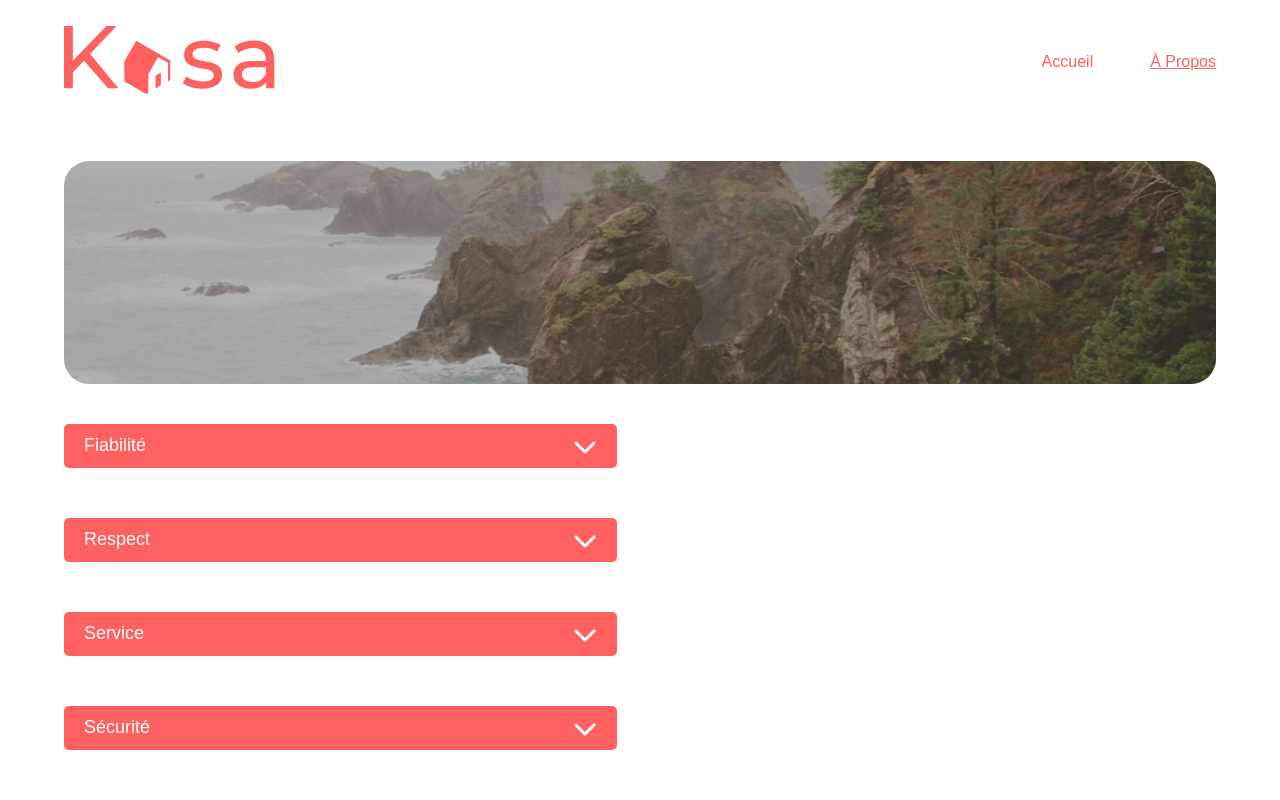
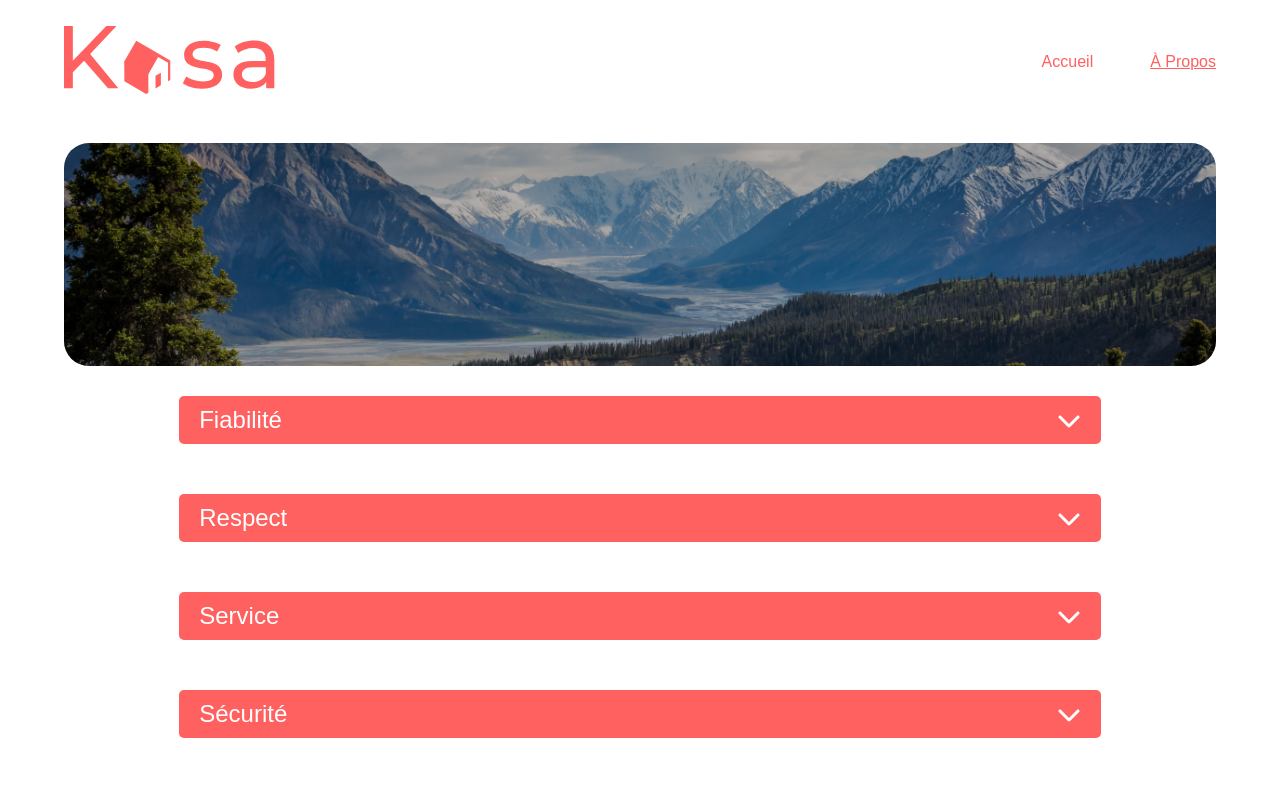
Before and after one commit to dkoshevko/P6-Kasa-Denys-Koshevko, a React (Create React App) app: page /a-propos in a window 1280 px wide. Shown: the top 800 px of the page. Built offline with nearby package versions, Linux system fonts and the light colour scheme.

Commit message:
ajustements

```diff
--- a/public/index.html
+++ b/public/index.html
@@ -24,7 +24,7 @@
       work correctly both with client-side routing and a non-root public URL.
       Learn how to configure a non-root public URL by running `npm run build`.
     -->
-    <title>React App</title>
+    <title>Kasa</title>
   </head>
   <body>
     <noscript>You need to enable JavaScript to run this app.</noscript>
--- a/src/components/BannerImage.js
+++ b/src/components/BannerImage.js
@@ -1,11 +1,17 @@
 import '../styles/BannerImage.css';
 
-export default function BannerImage({ children }) {
+export default function BannerImage({ children, imageUrl, marginTop, marginBottom }) {
 
-  return (
-    <div className='image-banner'>
-      <div className="banner-overlay" />
-      {children}
-    </div>
-  )
+    const bannerStyle = {
+        marginTop,
+        marginBottom,
+        backgroundImage: `url(${imageUrl})`,
+    };
+
+    return (
+        <div className='image-banner' style={bannerStyle}>
+        <div className="banner-overlay" />
+        {children}
+        </div>
+    )
 }
--- a/src/components/Collapse.js
+++ b/src/components/Collapse.js
@@ -3,7 +3,7 @@ import '../styles/Collapse.css';
 import { FontAwesomeIcon } from '@fortawesome/react-fontawesome';
 import { faChevronUp, faChevronDown } from '@fortawesome/free-solid-svg-icons';
 
-export default function Collapse({ title, text }) {
+export default function Collapse({ title, text, customClasses }) {
     const [isOpen, setIsOpen] = useState(true);
 
     const toggleCollapse = () => {
@@ -11,17 +11,17 @@ export default function Collapse({ title, text }) {
     };
 
     return (
-        <div className='collapse-container housing-collapse-container'>
-            <div className='collapse housing-collapse'>
-                <button className='collapse-header housing-collapse-header' onClick={toggleCollapse}>
-                    <h3 className='collapse-title housing-collapse-title'>{title}</h3>
+        <div className={`collapse-container ${customClasses}`}>
+            <div className={`collapse ${customClasses}`}>
+                <button className={`collapse-header ${customClasses}`} onClick={toggleCollapse}>
+                    <h3 className={`collapse-title ${customClasses}`}>{title}</h3>
                     <FontAwesomeIcon
                         icon={isOpen ? faChevronDown : faChevronUp}
-                        className="collapse-icon housing-collapse-icon"
+                        className="collapse-icon"
                         />
                 </button>
                 {!isOpen && (
-                    <div className='collapse-body housing-collapse-body'>
+                    <div className={`collapse-body ${customClasses}`}>
                     {text}
                     </div>
                 )}
--- a/src/pages/About.js
+++ b/src/pages/About.js
@@ -1,11 +1,16 @@
 import '../styles/About.css';
 import BannerImage from '../components/BannerImage';
 import Collapse from '../components/Collapse';
+import mountains from '../assets/mountains.jpg';
 
 export default function About() {
     return (
         <main className='about'>
-            <BannerImage />
+            <BannerImage
+                imageUrl={mountains}
+                marginTop="45px"
+                marginBottom="30px">
+            </BannerImage>
             <Collapse title='Fiabilité' text="Les annonces postées sur Kasa garantissent une fiabilité totale. Les photos sont conformes aux logements, et toutes les informations sont régulièrement vérifiées  par nos équipes." />
             <Collapse title='Respect' text="La bienveillance fait partie des valeurs fondatrices de Kasa. Tout comportement discriminatoire ou de perturbation du voisinage entraînera une exclusion de notre plateforme." />
             <Collapse title='Service' text="Nos équipes se tiennent à votre disposition pour vous fournir une expérience parfaite. N'hésitez pas à nous contacter si vous avez la moindre question." />
--- a/src/pages/Home.js
+++ b/src/pages/Home.js
@@ -3,11 +3,16 @@ import '../styles/Home.css';
 import BannerImage from '../components/BannerImage';
 import housingData from '../datas/logements.json';
 import Thumb from '../components/Thumb';
+import plage from '../assets/plage.jpg';
 
 export default function Home() {
     return (
         <main>
-            <BannerImage>
+            <BannerImage
+                imageUrl={plage}
+                marginTop="60px"
+                marginBottom="40px"
+                >
                 <h1 className='banner-title'>Chez vous, partout et ailleurs</h1>
             </BannerImage>
             <div className="gallery-home">
--- a/src/pages/Housing.js
+++ b/src/pages/Housing.js
@@ -57,9 +57,9 @@ export default function Housing() {
                 <div className='housing-rating'>{ratingStars()}</div>
             </div>
         </div>
-        <div className='housing-collapses'>
-            <Collapse title='Description' text={description} />
-            <Collapse title='Équipements' text={equipmentsList()} />
+        <div className='housing-collapses-container'>
+            <Collapse title='Description' text={description} customClasses='housing-collapse' />
+            <Collapse title='Équipements' text={equipmentsList()} customClasses='housing-collapse' />
         </div>
       </main>
     );
--- a/src/styles/BannerImage.css
+++ b/src/styles/BannerImage.css
@@ -5,13 +5,10 @@
     align-items: center;
     height: 223px;
     border-radius: 25px;
-    background-image: url('../assets/plage.jpg');
     background-size: cover;
     background-position: center center;
     z-index: 0;
-    margin-bottom: 40px;
 }
-
 .image-banner .banner-overlay {
     position: absolute;
     border-radius: 25px;
@@ -22,7 +19,6 @@
     background-color: rgba(0, 0, 0, 0.3);
     z-index: 1;
 }
-
 .image-banner > * {
     position: relative;
     z-index: 2;
--- a/src/styles/Carousel.css
+++ b/src/styles/Carousel.css
@@ -4,6 +4,7 @@
     height: 415px;
     border-radius: 25px;
     display: flex;
+    margin-top: 20px;
 }
 .carousel-images{
     width: 100%;
--- a/src/styles/Collapse.css
+++ b/src/styles/Collapse.css
@@ -17,7 +17,6 @@
     background-color: #FF6060;
     border: none;
     padding: 10px 20px;
-
 }
 .collapse-title{
     font-size: 24px;
--- a/src/styles/Header.css
+++ b/src/styles/Header.css
@@ -3,7 +3,6 @@
     flex-direction: row;
     justify-content: space-between;
     align-items: center;
-    margin-bottom: 63px;
 }
 .nav-link{
     color: #FF6060;
--- a/src/styles/Housing.css
+++ b/src/styles/Housing.css
@@ -69,21 +69,21 @@
     margin-left: 15px;
 }
 
-.housing-collapses{
+.housing-collapses-container{
     display: flex;
     flex-direction: row;
     justify-content: space-between;
 }
-.housing-collapse-container{
+.collapse-container.housing-collapse{
     width: 48%;
 }
-.housing-collapse{
+.collapse.housing-collapse{
     width: 100%;
 }
-.housing-collapse-title{
+.collapse-title.housing-collapse{
     font-size: 18px;
 }
-.housing-collapse-body{
+.collapse-body.housing-collapse{
     font-size: 18px;
 }
 .equipments-list{
```
